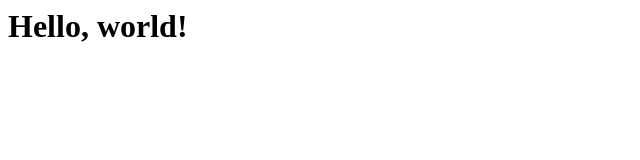
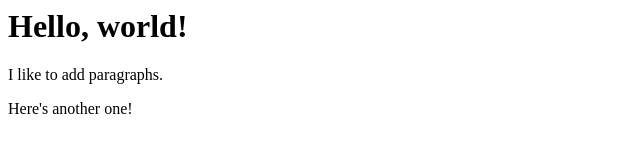
Before and after one commit to JasonLuigi/hello-world, a plain HTML site: page index.html in a window 1280 px wide. Shown: the whole page, without its empty margins (0-640 px from the left). Drawn offline with Linux system fonts and the light colour scheme.

Commit message:
Added paragraphs

```diff
--- a/index.html
+++ b/index.html
@@ -2,6 +2,8 @@
     <html>
         <body>
             <h1>Hello, world!</h1>
+            <p>I like to add paragraphs.</p>
+            <p>Here's another one!</p>
         </body>
     </html>
 </doctype>
```
